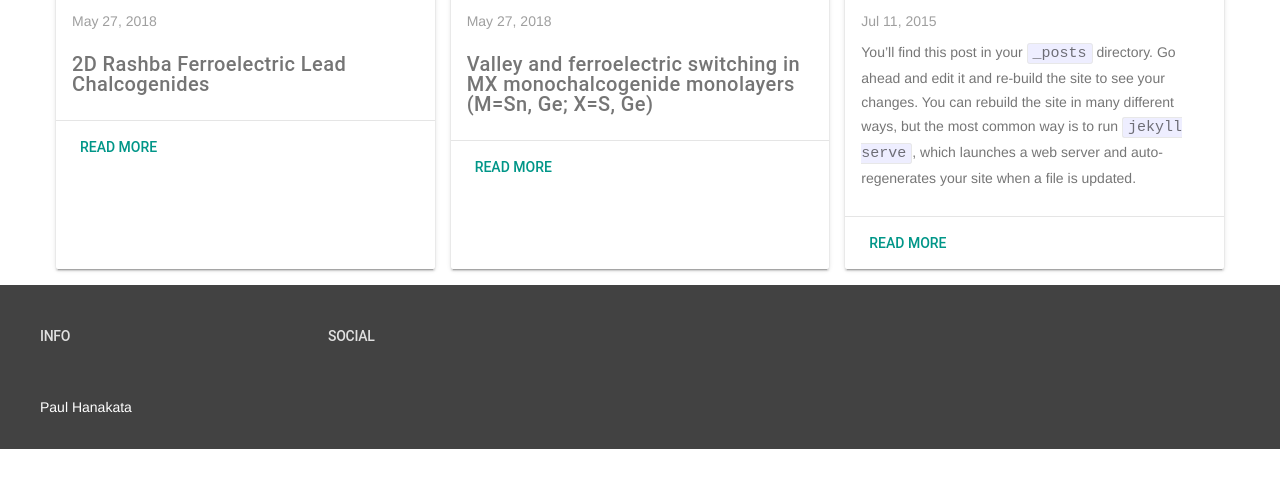
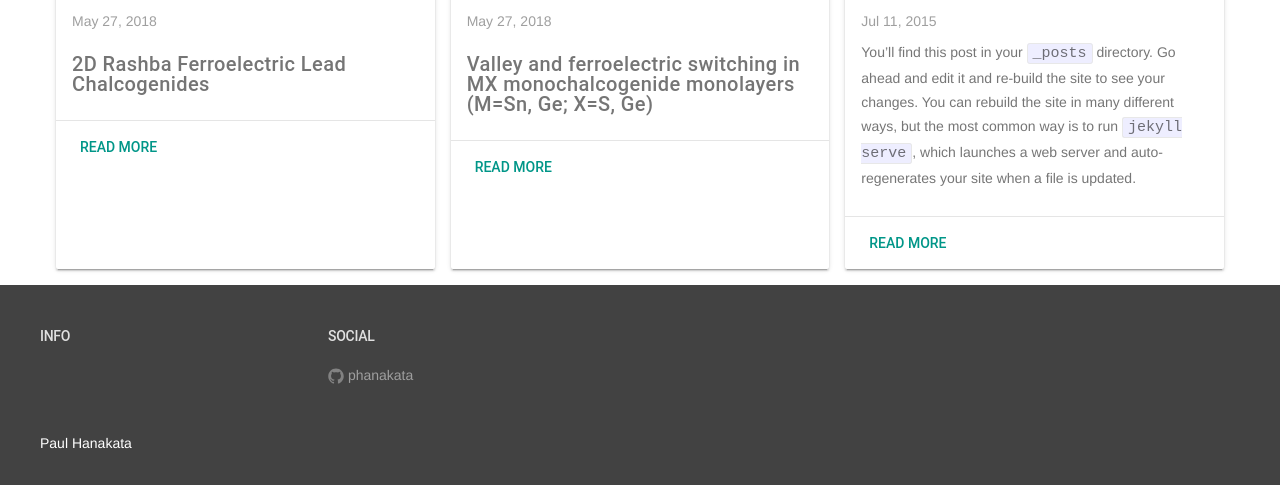
Before and after one commit to phanakata/phanakata.github.io, a Jekyll site: the page built from index.html, in a window 1280 px wide, cut to the strip 577-1062 px from the top of the page. Built offline with Jekyll 4.4.1, drawn with Linux system fonts in a browser that asks for light colours; before the commit the page ends 1026 px from its top, so only the background shows below that.

Commit message:
Update _config.yml

```diff
--- a/_config.yml
+++ b/_config.yml
@@ -6,7 +6,7 @@ description: > # this means to ignore newlines until "baseurl:"
 baseurl: "" # the subpath of your site, e.g. /blog/
 url: "http://phanakata.github.io/" # the base hostname & protocol for your site
 #twitter_username: jekyllrb
-#github_username:  jekyll
+github_username:  phanakata
 #google_play: 'GDGX'
 #google_plus_com: '109485346959707049693'  # Community link
 #google_plus_per: '+GDGManagua'  #Personal link
```
